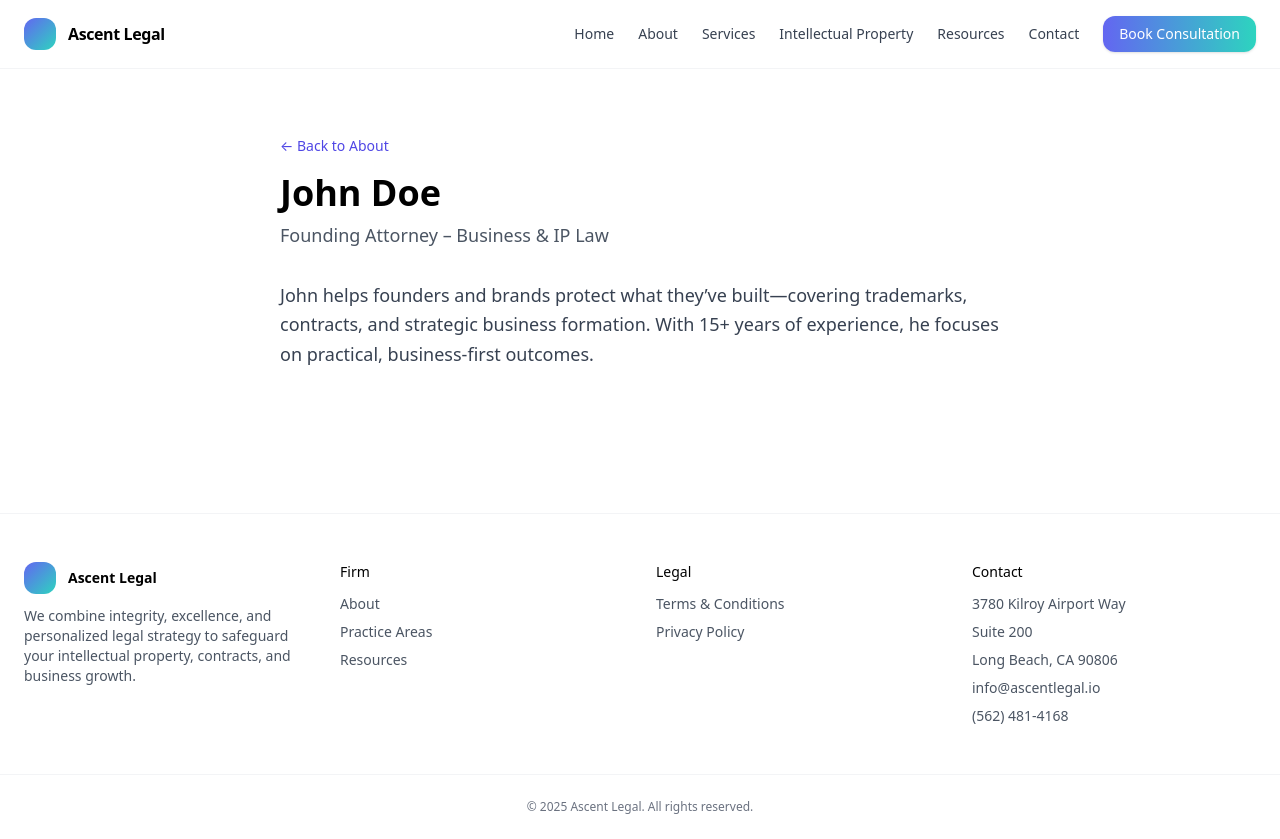
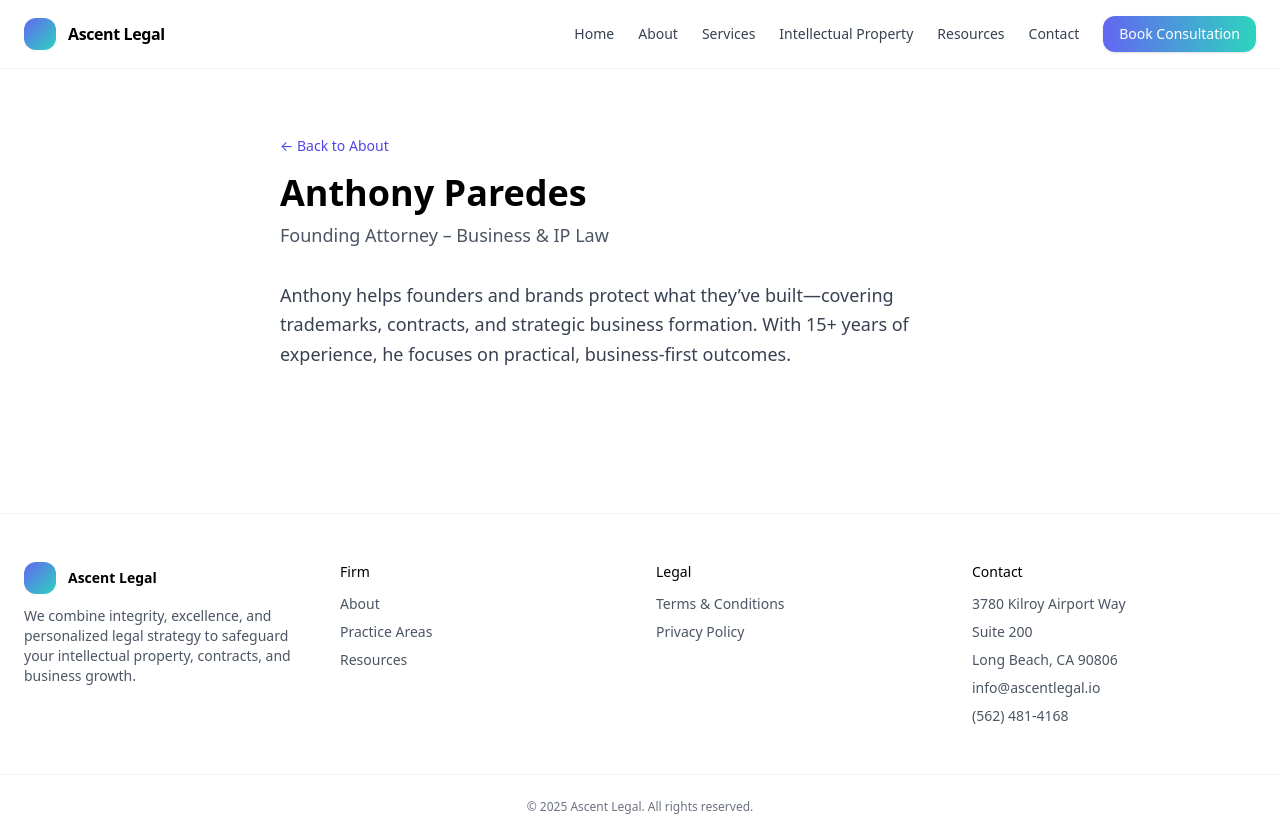
Before and after one commit to ajdreams17/Ascentlegal, a Next.js app: page /attorneys/Anthony-Paredes in a window 1280 px wide. Built offline with nearby package versions, Linux system fonts and the light colour scheme.

Commit message:
Update page.jsx

```diff
--- a/app/attorneys/Anthony-Paredes/page.jsx
+++ b/app/attorneys/Anthony-Paredes/page.jsx
@@ -1,7 +1,7 @@
 import Link from "next/link";
 
 export const metadata = {
-  title: "John Doe – Business & IP Attorney | Ascent Legal",
+  title: "Anthony – Business & IP Attorney | Ascent Legal",
   description: "John Doe advises startups and creators on business formation, trademarks, and IP strategy.",
 };
 
@@ -12,12 +12,12 @@ export default function JohnDoe() {
         ← Back to About
       </Link>
 
-      <h1 className="mt-4 text-4xl font-bold">John Doe</h1>
+      <h1 className="mt-4 text-4xl font-bold">Anthony Paredes</h1>
       <p className="text-lg text-gray-600 mt-2">Founding Attorney – Business & IP Law</p>
 
       <div className="mt-8 space-y-4 text-lg leading-relaxed text-gray-700">
         <p>
-          John helps founders and brands protect what they’ve built—covering trademarks, contracts,
+          Anthony helps founders and brands protect what they’ve built—covering trademarks, contracts,
           and strategic business formation. With 15+ years of experience, he focuses on practical,
           business-first outcomes.
         </p>
```
